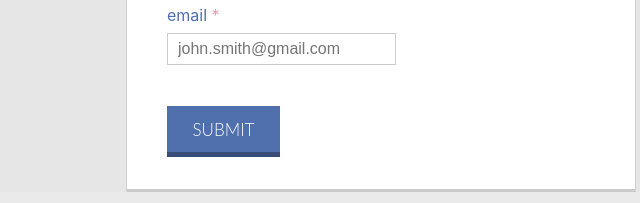
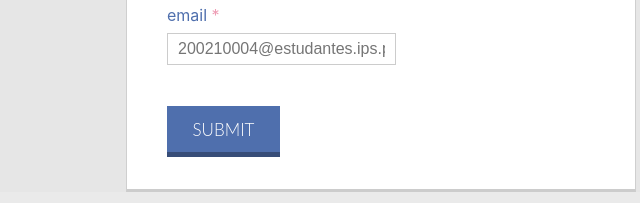
Before and after one commit to pserpe01/pagina_pessoal, a plain HTML site: page contacto.html in a window 1280 px wide. Shown: the part 417-620 px from the top of the page, 259-899 px from the left. Drawn offline with Linux system fonts and the light colour scheme.

Commit message:
Update contacto.html

```diff
--- a/contacto.html
+++ b/contacto.html
@@ -42,7 +42,7 @@
         <li>
           <p>
             <label for="email">email <span class="req">*</span></label>
-            <input type="email" name="email" placeholder="john.smith@gmail.com" />
+            <input type="email" name="email" placeholder="200210004@estudantes.ips.pt" />
           </p>
         </li>
         <li>
```
